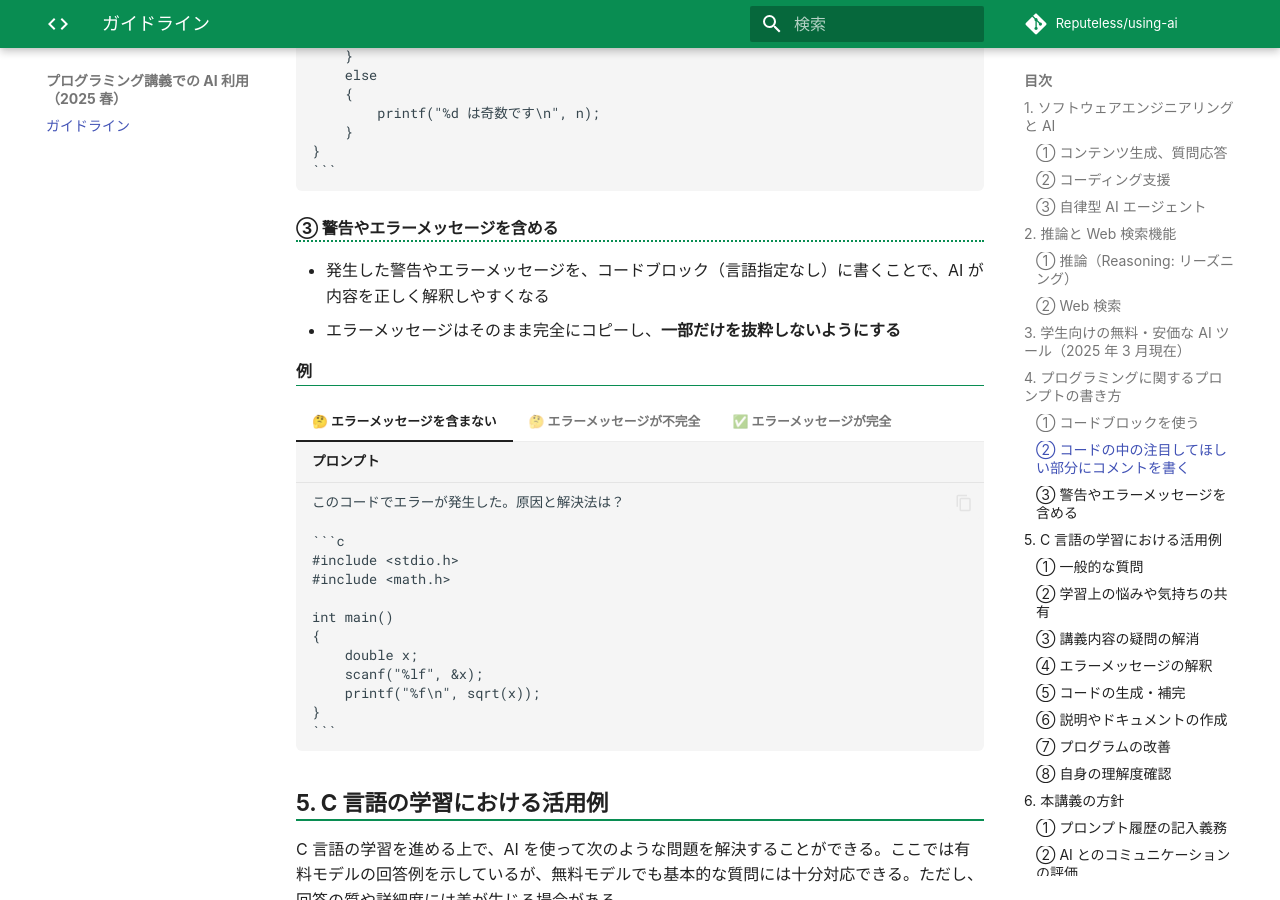
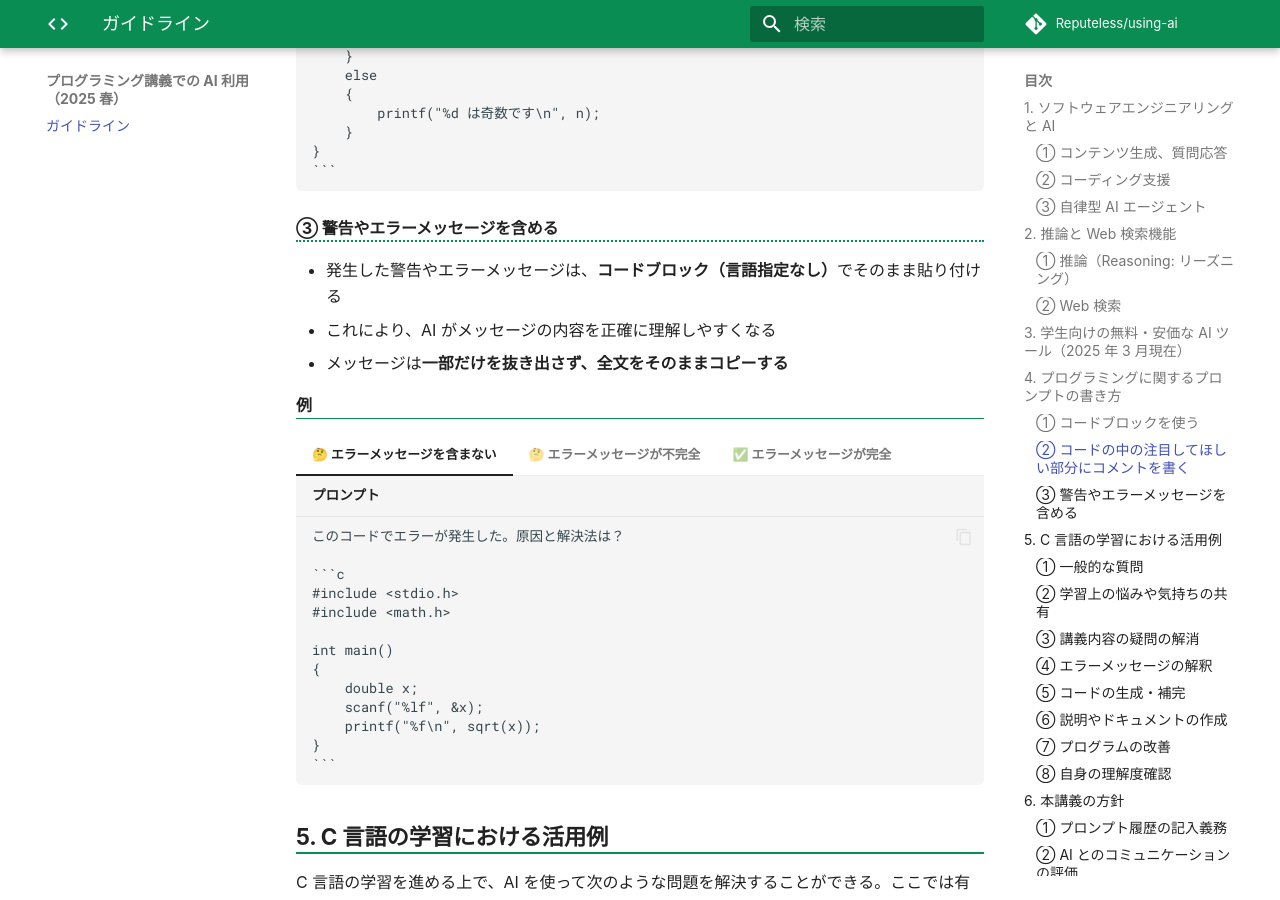
Before and after one commit to Reputeless/using-ai, an MkDocs documentation site: the page built from docs/index.md, in a window 1280 px wide and 900 px high, scrolled down 5286 px. Built offline with MkDocs 1.6.1 and Material for MkDocs 9.7.7, drawn with Linux system fonts in a browser that asks for light colours; nearby versions of some CDN libraries; some web fonts are replaced; comment, search, counter and statistics services are not loaded.

Commit message:
Update index.md

```diff
--- a/docs/index.md
+++ b/docs/index.md
@@ -257,8 +257,9 @@
 
 
 ### ③ 警告やエラーメッセージを含める
-- 発生した警告やエラーメッセージを、コードブロック（言語指定なし）に書くことで、AI が内容を正しく解釈しやすくなる
-- エラーメッセージはそのまま完全にコピーし、**一部だけを抜粋しないようにする**
+- 発生した警告やエラーメッセージは、**コードブロック（言語指定なし）**でそのまま貼り付ける
+- これにより、AI がメッセージの内容を正確に理解しやすくなる
+- メッセージは**一部だけを抜き出さず、全文をそのままコピーする**
 
 #### 例
 
```
